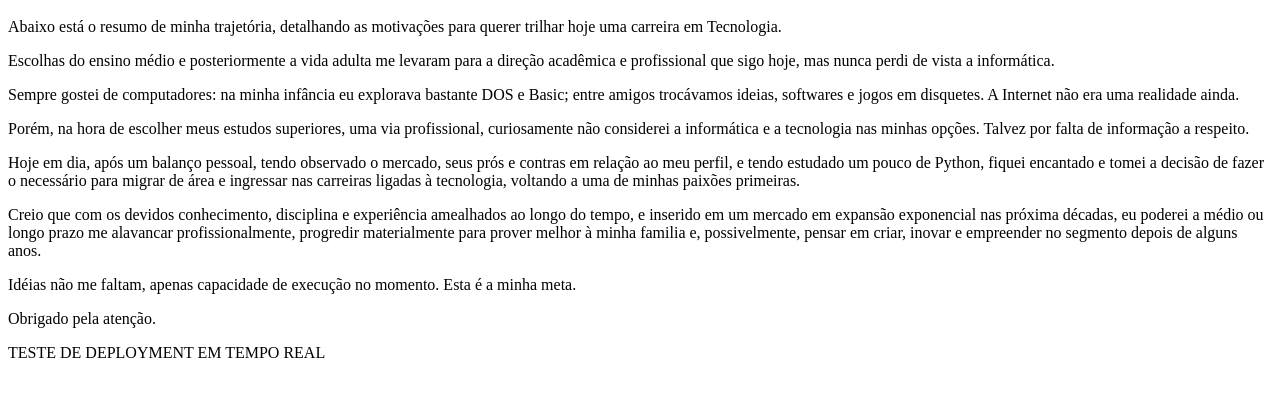
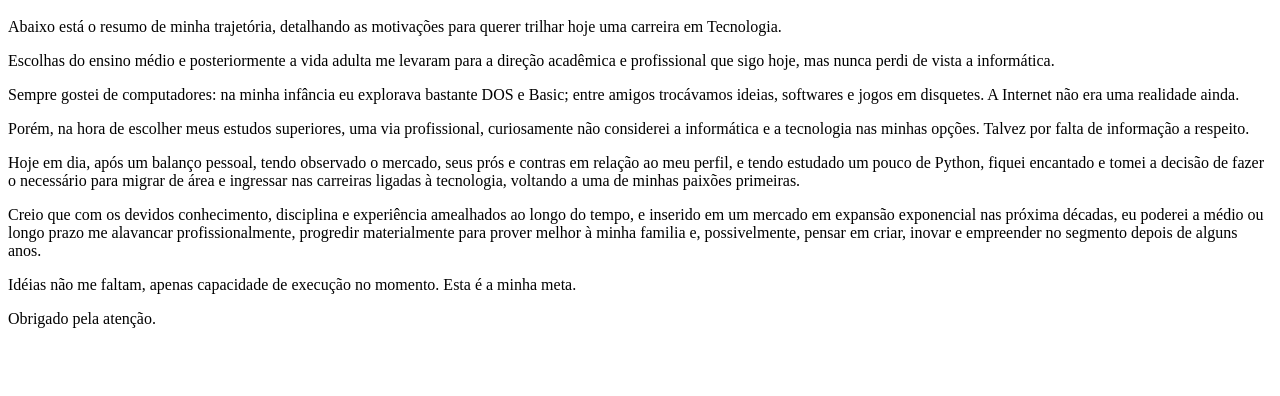
Before and after one commit to didiertavares/desafio-eliti, a plain HTML site: page index.html in a window 1280 px wide. Shown: the part 48-444 px from the top of the page. Drawn offline with Linux system fonts and the light colour scheme.

Commit message:
Update index.html
fim do teste de verificação (de fluxo em tempo real) feita com a inserção e exibição da frase "teste de deployment em tempo real".
teste exitoso.
> frase retirada para reaver o texto original do arquivo

```diff
--- a/index.html
+++ b/index.html
@@ -20,8 +20,6 @@
 
     <p>Obrigado pela atenção.</p>
 
-    <p>TESTE DE DEPLOYMENT EM TEMPO REAL</p>
-
 
   </body>
 </html>
```
